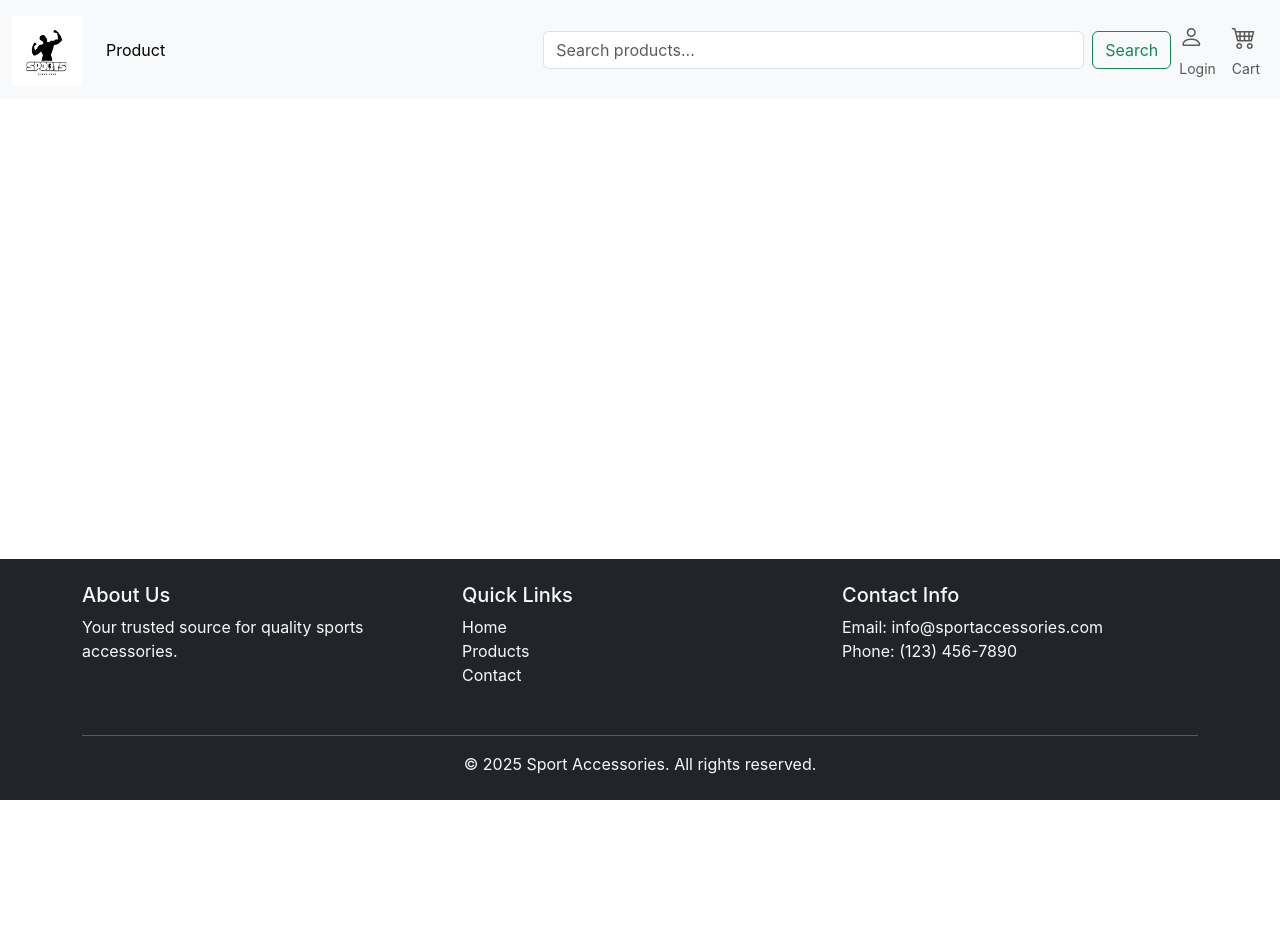
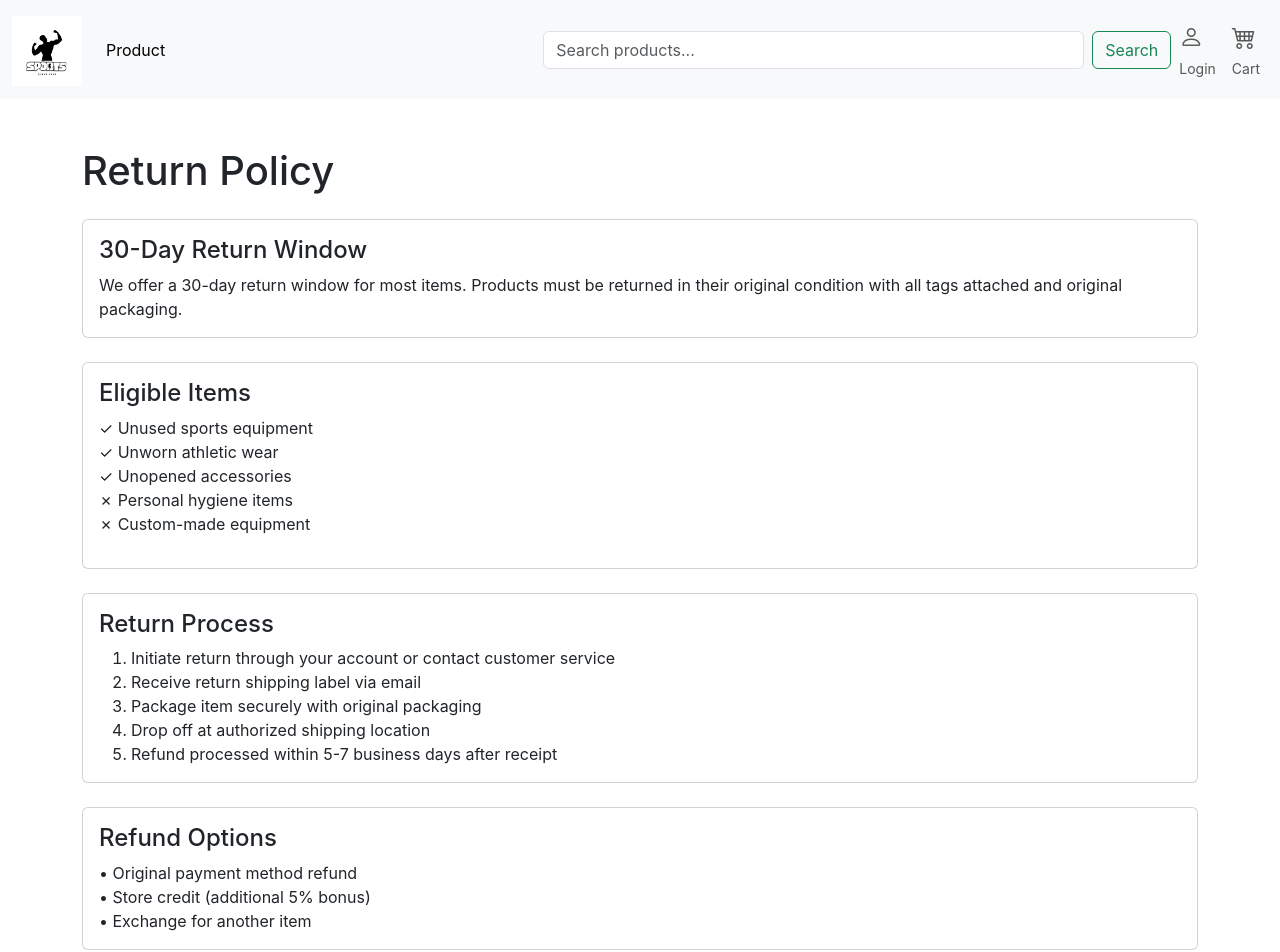
Before and after one commit to junaid11P/MERN, a React (Create React App) app in the folder SportAccessories/frontend/: page /return-policy in a window 1280 px wide. Shown: the top 952 px of the page. Before the commit the page ends 800 px from the top, so only its background shows below. Built offline with nearby package versions, Linux system fonts and the light colour scheme.

Commit message:
return policy

```diff
--- a/SportAccessories/frontend/src/App.js
+++ b/SportAccessories/frontend/src/App.js
@@ -8,6 +8,7 @@ import Login from './pages/Login';
 import Register from './pages/Register';
 import Products from './pages/Products';
 import Cart from './pages/Cart';
+import ReturnPolicy from './pages/ReturnPolicy';
 
 const App = () => {
   const [cartItems, setCartItems] = useState([]);
@@ -66,6 +67,7 @@ const App = () => {
             } />
             <Route path="/login" element={<Login />} />
             <Route path="/register" element={<Register />} />
+            <Route path="/return-policy" element={<ReturnPolicy />} />
           </Routes>
         </main>
         <Footer />
--- a/SportAccessories/frontend/src/component/Footer.jsx
+++ b/SportAccessories/frontend/src/component/Footer.jsx
@@ -1,5 +1,5 @@
 import React from 'react';
-
+import { Link } from 'react-router-dom';
 
 const Footer = () => {
   return (
@@ -13,16 +13,16 @@ const Footer = () => {
           <div className="col-md-4 mb-3">
             <h5>Quick Links</h5>
             <ul className="list-unstyled">
-              <li><a href="/" className="text-light text-decoration-none">Home</a></li>
-              <li><a href="/products" className="text-light text-decoration-none">Products</a></li>
-              <li><a href="/contact" className="text-light text-decoration-none">Contact</a></li>
+              <li><Link to="/" className="text-light text-decoration-none">Home</Link></li>
+              <li><Link to="/products" className="text-light text-decoration-none">Products</Link></li>
+              <li><Link to="/return-policy" className="text-light text-decoration-none">Return Policy</Link></li>
             </ul>
           </div>
           <div className="col-md-4 mb-3">
             <h5>Contact Info</h5>
             <ul className="list-unstyled">
               <li>Email: info@sportaccessories.com</li>
-              <li>Phone: (123) 456-7890</li>
+              <li>Phone: +91 8105238129</li>
             </ul>
           </div>
         </div>
--- /dev/null
+++ b/SportAccessories/frontend/src/pages/ReturnPolicy.jsx
@@ -0,0 +1,65 @@
+import React from 'react';
+
+const ReturnPolicy = () => {
+  return (
+    <div className="container my-5">
+      <h1 className="mb-4">Return Policy</h1>
+
+      <div className="card mb-4">
+        <div className="card-body">
+          <h2 className="card-title h4">30-Day Return Window</h2>
+          <p className="card-text">
+            We offer a 30-day return window for most items. Products must be returned in their original condition
+            with all tags attached and original packaging.
+          </p>
+        </div>
+      </div>
+
+      <div className="card mb-4">
+        <div className="card-body">
+          <h2 className="card-title h4">Eligible Items</h2>
+          <ul className="list-unstyled">
+            <li>✓ Unused sports equipment</li>
+            <li>✓ Unworn athletic wear</li>
+            <li>✓ Unopened accessories</li>
+            <li>✗ Personal hygiene items</li>
+            <li>✗ Custom-made equipment</li>
+          </ul>
+        </div>
+      </div>
+
+      <div className="card mb-4">
+        <div className="card-body">
+          <h2 className="card-title h4">Return Process</h2>
+          <ol className="mb-0">
+            <li>Initiate return through your account or contact customer service</li>
+            <li>Receive return shipping label via email</li>
+            <li>Package item securely with original packaging</li>
+            <li>Drop off at authorized shipping location</li>
+            <li>Refund processed within 5-7 business days after receipt</li>
+          </ol>
+        </div>
+      </div>
+
+      <div className="card mb-4">
+        <div className="card-body">
+          <h2 className="card-title h4">Refund Options</h2>
+          <ul className="list-unstyled mb-0">
+            <li>• Original payment method refund</li>
+            <li>• Store credit (additional 5% bonus)</li>
+            <li>• Exchange for another item</li>
+          </ul>
+        </div>
+      </div>
+
+      <div className="alert alert-info">
+        <h3 className="h5">Need Help?</h3>
+        <p className="mb-0">
+          Contact our customer service team at support@sportaccessories.com or call +91 8105238129
+        </p>
+      </div>
+    </div>
+  );
+};
+
+export default ReturnPolicy;
```
